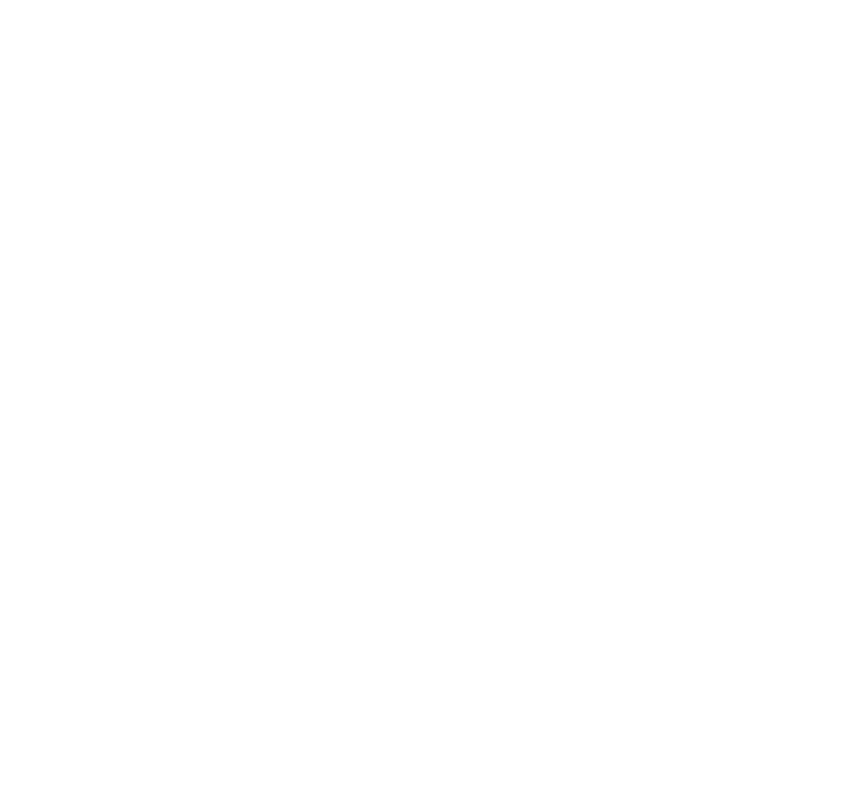
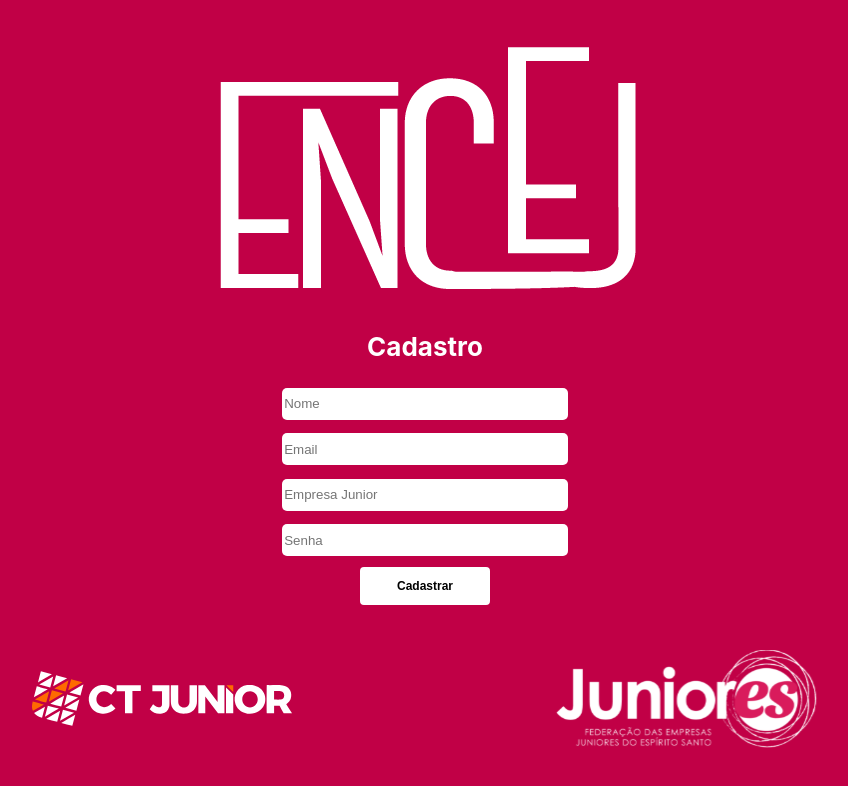
Before and after one commit to Maluu26/TerceiraEtapaPP, a React (Create React App) app in the folder terceiraetapapp/: page /register in a window 1280 px wide. Before the commit this address had no page. Shown: the top 786 px of the page, without its empty margins (215-1063 px from the left). Built offline with nearby package versions, Linux system fonts and the light colour scheme.

Commit message:
chore: add route and change register page's title

```diff
--- a/terceiraetapapp/src/AppRouter.tsx
+++ b/terceiraetapapp/src/AppRouter.tsx
@@ -5,7 +5,7 @@
 import ShowRooms from './showRooms';
 import Welcome from './Welcome';
 import Login from './Login';
-
+import Register from './Cadastro';
 
 const AppRouter: React.FC = () => {
   return (
@@ -16,6 +16,7 @@
         <Route path="/rooms" element={<ShowRooms />} />
         <Route path="/welcome" element={<Welcome />} />
         <Route path="/login" element={<Login />} />
+        <Route path="/register" element={<Register />} />
         {/* Adicionar rotas */}
       </Routes>
     </Router>
--- a/terceiraetapapp/src/Cadastro.tsx
+++ b/terceiraetapapp/src/Cadastro.tsx
@@ -12,7 +12,7 @@
                     <img src={encejLogo} />
                 </div>
                 <div className="reserva">
-                    <h1>Reserva de Quartos</h1>
+                    <h1>Cadastro</h1>
                     <form className="cadastro-inputs">
                         <div>
                             <input
```
